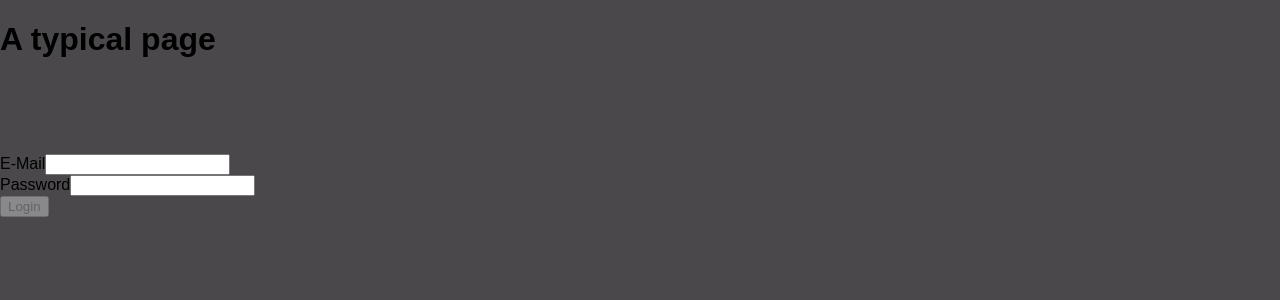
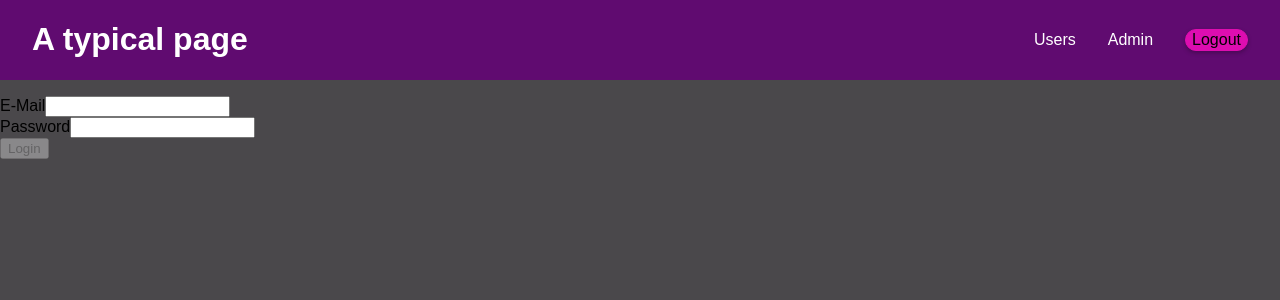
Before and after one commit to Perevechenkov/hooks-practice, a React (Create React App) app: page / in a window 1280 px wide. Shown: the top 300 px of the page. Built offline with nearby package versions, Linux system fonts and the light colour scheme.

Commit message:
header styling

```diff
--- a/src/abstracts/_variables.scss
+++ b/src/abstracts/_variables.scss
@@ -1,15 +1,14 @@
 $bg-primary-dark: #4a484b;
 $bg-primary-light: #5f5c61;
+$bg-primary-violet: #600b70;
+$bg-primary-violet-hover: #741188;
 
 $border-dark-opace: rgba(0, 0, 0, 0.25);
 $border-dark: rgba(0, 0, 0, 0.65);
 $border-light-opace: rgba(255, 253, 253, 0.35);
 $border-light: rgba(255, 253, 253, 0.75);
-$border-violet: #600b70;
-$border-violet-hover: #741188;
 
-$pink-light: #706b6e;
+$pink-light: #dd0db0;
 
 $text-color: white;
-
-$errorColor: #ed9ed1;
+$text-hover-color: #f3cafb;
--- a/src/components/MainHeader/MainHeader.js
+++ b/src/components/MainHeader/MainHeader.js
@@ -5,10 +5,7 @@ export default function MainHeader(props) {
   return (
     <header className={classes['main-header']}>
       <h1>A typical page</h1>
-      <Navigation
-        isLoggedIn={props.isAuthenticated}
-        onLogout={props.onLogout}
-      />
+      <Navigation isLoggedIn={true} onLogout={props.onLogout} />
     </header>
   );
 }
--- a/src/components/MainHeader/MainHeader.module.scss
+++ b/src/components/MainHeader/MainHeader.module.scss
@@ -0,0 +1,20 @@
+@use "../../abstracts/variables" as *;
+
+.main-header {
+     position: fixed;
+     top: 0;
+     left: 0;
+
+     width: 100%;
+     padding: 0 2rem;
+
+     display: flex;
+     justify-content: space-between;
+     align-items: center;
+
+     background-color: $bg-primary-violet;
+
+     h1 {
+          color: $text-color;
+     }
+}
--- a/src/components/MainHeader/Navigation.js
+++ b/src/components/MainHeader/Navigation.js
@@ -7,12 +7,12 @@ export default function Navigation(props) {
       <ul>
         {props.isLoggedIn && (
           <li>
-            <a href='/'>Users</a>
+            <a href='#'>Users</a>
           </li>
         )}
         {props.isLoggedIn && (
           <li>
-            <a href='/'>Admin</a>
+            <a href='#'>Admin</a>
           </li>
         )}
         {props.isLoggedIn && (
--- a/src/components/MainHeader/Navigation.module.scss
+++ b/src/components/MainHeader/Navigation.module.scss
@@ -0,0 +1,50 @@
+@use "../../abstracts/variables" as *;
+
+.nav {
+     ul {
+          margin: 0;
+          padding: 0;
+
+          display: flex;
+          align-items: center;
+
+          list-style: none;
+
+          li {
+               margin: 0;
+               margin-left: 2rem;
+
+               a {
+                    text-decoration: none;
+                    color: $text-color;
+
+                    &:hover,
+                    &:active {
+                         color: $text-hover-color;
+                    }
+               }
+
+               button {
+                    border: 1px solid $pink-light;
+                    border-radius: 20px;
+                    box-shadow: 0 2px 4px $border-dark-opace;
+
+                    background-color: $pink-light;
+                    cursor: pointer;
+                    font: inherit;
+
+                    transition: all 0.1s ease-out;
+
+                    &:focus {
+                         outline: none;
+                    }
+
+                    &:hover,
+                    &:active {
+                         color: #f3cafb;
+                         box-shadow: 0 2px 10px $border-dark;
+                    }
+               }
+          }
+     }
+}
```
